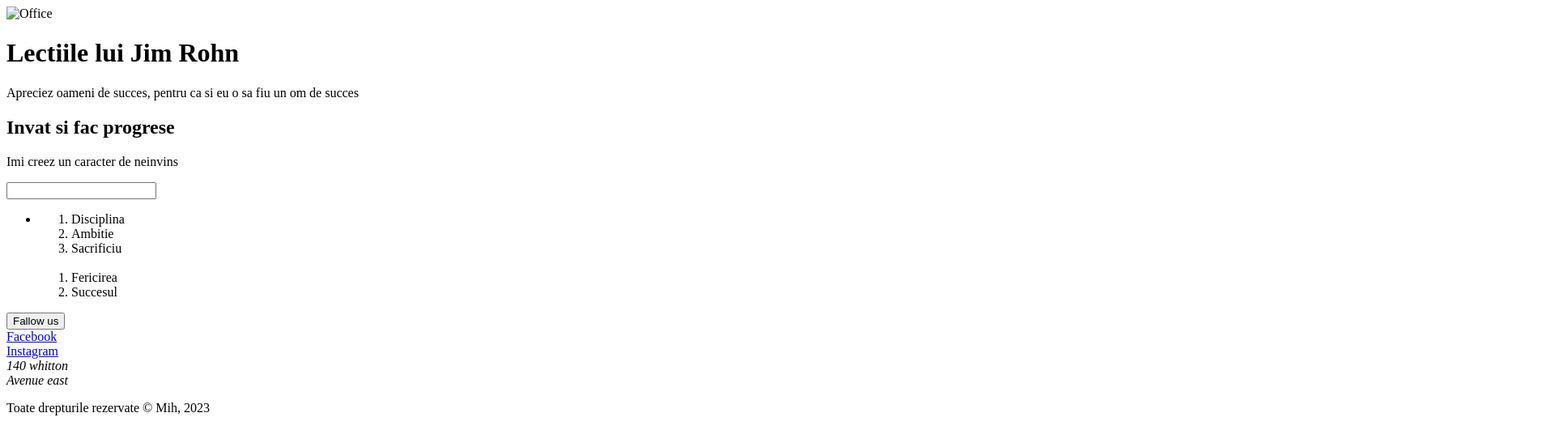
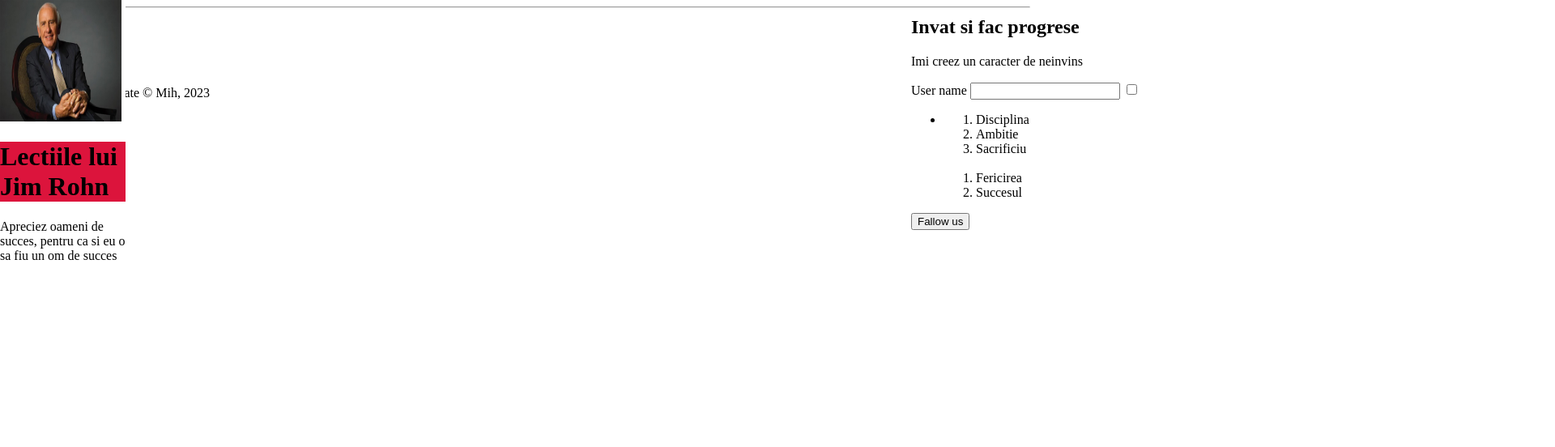
Before and after one commit to MihailPaduraru/Tutorial, a plain HTML site: page index.html in a window 1280 px wide. Shown: the top 552 px of the page at 81% size, 1920 px wide, since content can reach past the window. Drawn offline with Linux system fonts and the light colour scheme.

Commit message:
play
some checks

```diff
--- /dev/null
+++ b/css/styles.css
@@ -0,0 +1,22 @@
+p {
+  font-size: 24ph;
+}
+h1 {
+  background-color: crimson;
+}
+header {
+  position: absolute;
+  width: 155px;
+  height: 680px;
+  left: 0px;
+  top: 0px;
+
+  background: #ffffff;
+}
+main {
+  position: absolute;
+  width: 1125px;
+  height: 680px;
+  left: 1125px;
+  top: 0px;
+}
--- a/index.html
+++ b/index.html
@@ -4,19 +4,23 @@
     <meta charset="UTF-8" />
     <meta http-equiv="X-UA-Compatible" content="IE=edge" />
     <meta name="viewport" content="width=device-width, initial-scale=1.0" />
-    <link rel="shortcut icon" href="/images/K (1).png" type="image/x-icon" />
+    <link rel="shortcut icon" href="/images/jim-rohn.jpg" type="image/x-icon" />
     <title>Drumul spre succes</title>
+    <link rel="stylesheet" href="/css/styles.css" />
   </head>
   <body>
     <header>
-      <img src="images/man.jpg" alt="Office" width="150" height="150" />
+      <img src="images/jim-rohn.jpg" alt="Office" width="150" height="150" />
       <h1>Lectiile lui Jim Rohn</h1>
       <p>Apreciez oameni de succes, pentru ca si eu o sa fiu un om de succes</p>
     </header>
+    <hr />
     <main>
       <h2>Invat si fac progrese</h2>
       <p>Imi creez un caracter de neinvins</p>
+      <label for="user_name">User name </label>
       <input type="text" name="user_name" />
+      <input type="checkbox" name="" id="" />
       <ul>
         <li>
           <ol>
```
Also changed, not shown: images/jim-rohn.jpg (added), 2 other files.
